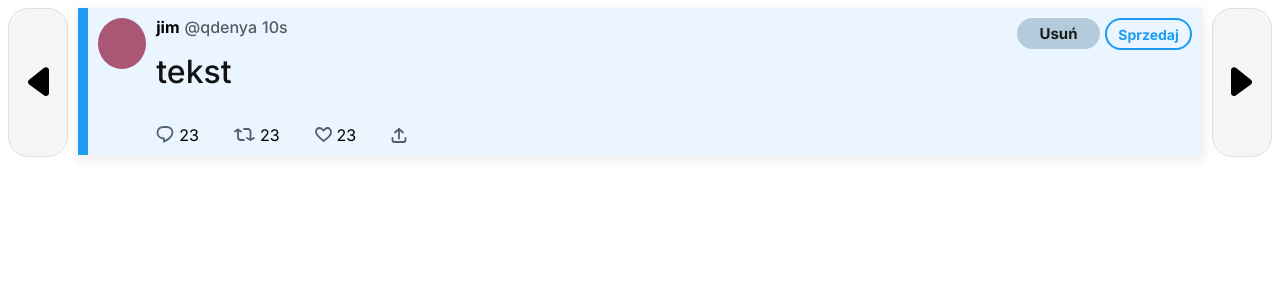
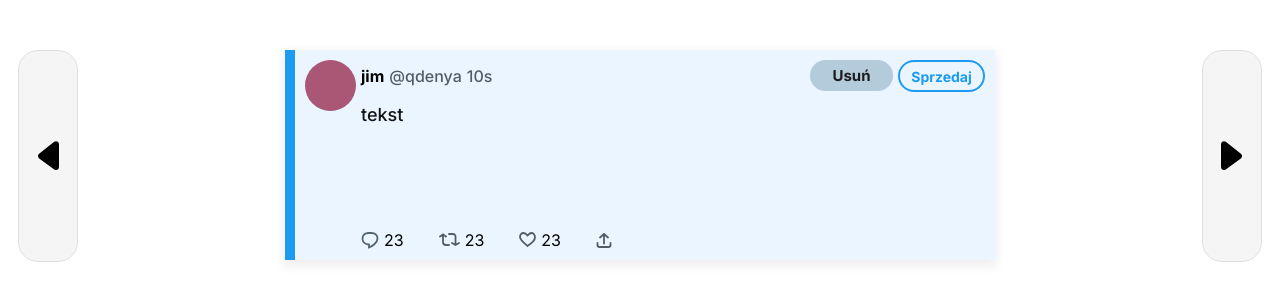
Before and after one commit to xArtem1/Project-Restore-Twitter-WMI-frontend, a plain HTML site: page index.html in a window 1280 px wide. Drawn offline with Linux system fonts and the light colour scheme; files that its build step writes are made by us from their sources.

Commit message:
update syle.css
update after adding real tweets in swipe mode

```diff
--- a/style.css
+++ b/style.css
@@ -1,5 +1,14 @@
 body {
   font-family: 'Inter', sans-serif;
+}
+
+.swiper {
+  max-width: 900px;
+}
+
+.tweets {
+  padding: 0 10px;
+  margin-top: 50px;
 }
 
 .tweets_container {
@@ -7,8 +16,13 @@ body {
 }
 
 .tweets_wrapper {
+  padding: 0 70px;
   margin: auto;
-  width: calc(100% - 2*70px);
+  height: 210px;
+}
+
+.tweets_swiper {
+  height: 100%;
 }
 
 .tweets_item {
@@ -16,25 +30,32 @@ body {
   background: #EAF5FF;
   border-left: 10px solid #1D9BF0;
   box-shadow: 0px 4px 10px 2px rgba(0, 0, 0, 0.07);
-  padding: 10px;
+  height: 100%;
+  max-width: 700px;
+  margin: auto;
 }
 
 .tweets_item_logo {
   background: #A95774;
   display: block;
-  width: 51px;
+  min-width: 51px;
   height: 51px;
   border-radius: 50%;
   margin-right: 10px;
+  margin: 10px 0 0 10px;
 }
 
 .tweets_item_main {
   width: 100%;
+  padding: 10px 10px 10px 5px;
+  display: flex;
+  flex-direction: column;
 }
 
 .tweets_item_main_header {
   display: flex;
   width: 100%;
+  align-items: center;
 }
 
 .tweets_item_main_header_name {
@@ -96,14 +117,16 @@ body {
 
 .tweets_item_main_text {
   font-weight: 500;
-  font-size: 32px;
+  font-size: 18px;
   line-height: 140%;
   color: #131313;
   margin-bottom: 30px;
+  margin-top: 10px;
 }
 
 .tweets_item_main_footer {
   display: flex;
+  margin: auto 0 0 0;
 }
 
 .tweets_item_main_footer_btn {
@@ -138,4 +161,17 @@ body {
   background: #F5F5F5;
   border: 1px solid #DFDFDF;
   border-radius: 20px;
+  z-index: 999;
 }
+
+.tweets_nav_left {
+  position: absolute;
+  top: 0;
+  left: 0;
+}
+
+.tweets_nav_right {
+  position: absolute;
+  top: 0;
+  right: 0;
+}
```
